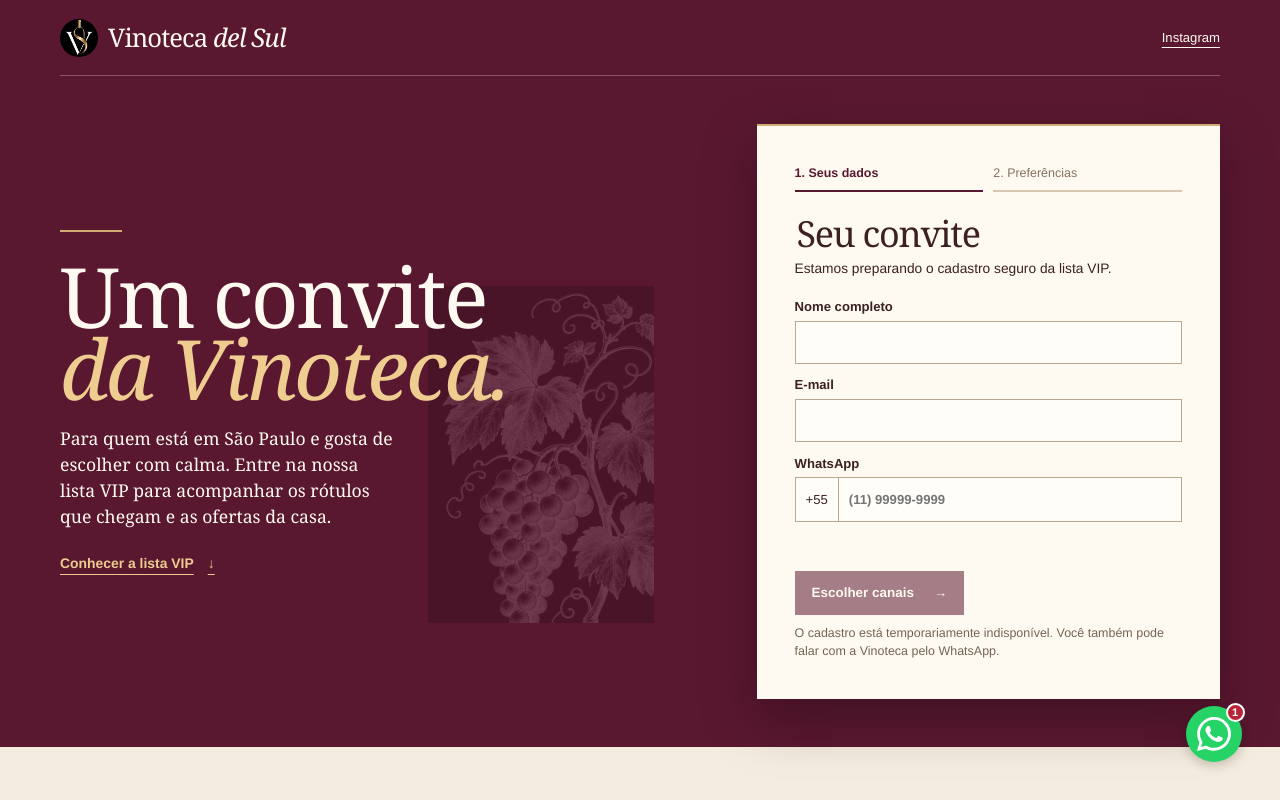
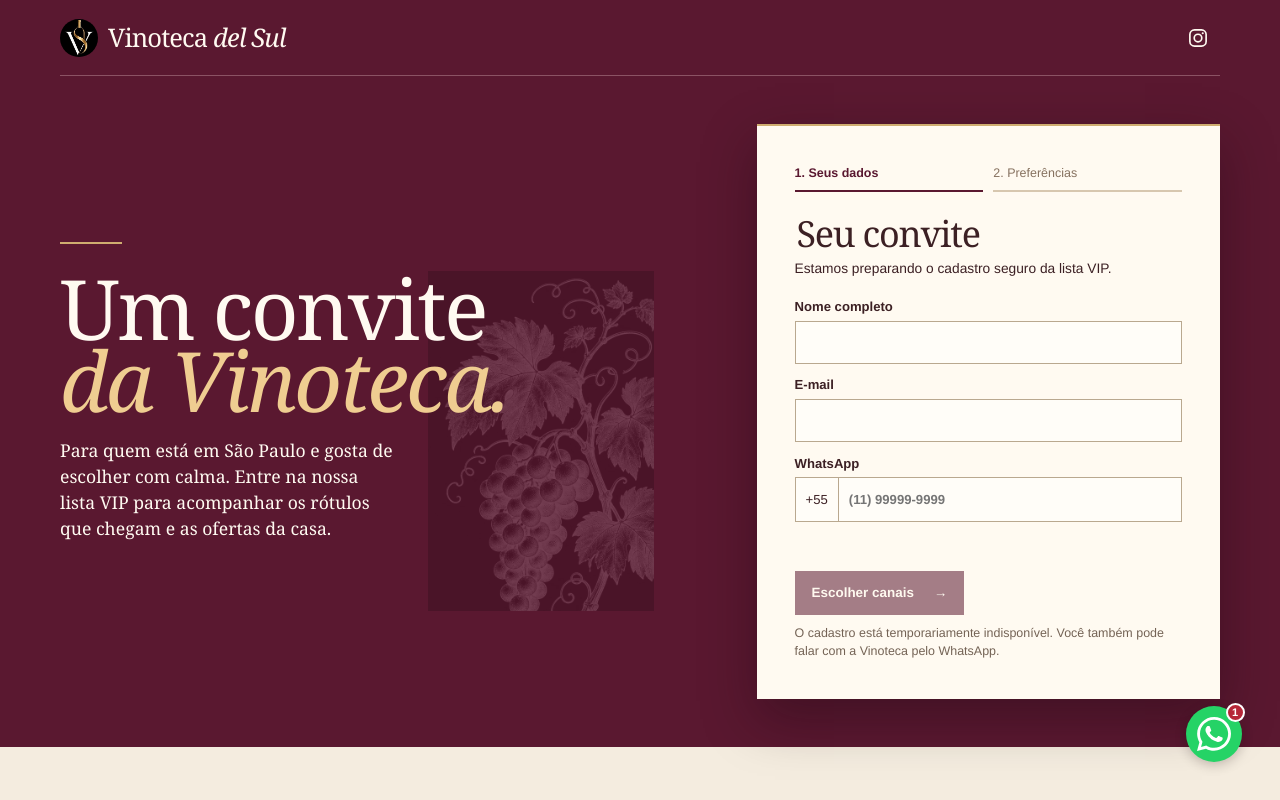
Before and after one commit to solovinosvinhos-dev/vinoteca-del-sul-aprovacao, a website: page lista-vip/index.html in a window 1280 px wide. Shown: the top 800 px of the page. Drawn offline with Linux system fonts and the light colour scheme; no server answers.

Commit message:
Simplifica o convite inicial e usa o ícone do Instagram no cabeçalho

```diff
--- a/lista-vip/index.html
+++ b/lista-vip/index.html
@@ -21,7 +21,13 @@
         <img src="recursos/perfil.jpg" width="38" height="38" alt="" />
         <span>Vinoteca <i>del Sul</i></span>
       </a>
-      <a class="mast-link" href="https://www.instagram.com/vinotecadelsul/">Instagram</a>
+      <a class="mast-link" href="https://www.instagram.com/vinotecadelsul/" aria-label="Instagram da Vinoteca del Sul">
+        <svg width="20" height="20" viewBox="0 0 24 24" fill="none" aria-hidden="true" focusable="false">
+          <rect x="2.25" y="2.25" width="19.5" height="19.5" rx="5.6" stroke="currentColor" stroke-width="2" />
+          <circle cx="12" cy="12" r="4.55" stroke="currentColor" stroke-width="2" />
+          <circle cx="17.7" cy="6.35" r="1.25" fill="currentColor" />
+        </svg>
+      </a>
     </header>
 
     <main id="inicio">
@@ -33,9 +39,6 @@
             Para quem está em São Paulo e gosta de escolher com calma. Entre na nossa lista VIP para
             acompanhar os rótulos que chegam e as ofertas da casa.
           </p>
-          <a class="text-link" href="#cadastro"
-            >Conhecer a lista VIP <span aria-hidden="true">↓</span></a
-          >
           <img class="hero-vine" src="recursos/videira.webp" alt="" />
         </div>
 
--- a/lista-vip/rubi.css
+++ b/lista-vip/rubi.css
@@ -117,7 +117,16 @@ input:focus-visible {
 .brand img {
   border-radius: 50%;
 }
-.mast-link,
+.mast-link {
+  display: grid;
+  place-items: center;
+  width: 44px;
+  height: 44px;
+  border-radius: 50%;
+}
+.mast-link:hover {
+  color: var(--gold);
+}
 .footer a {
   font-size: 0.82rem;
   text-underline-offset: 5px;
@@ -598,9 +607,6 @@ legend {
   h1 {
     font-size: 3.15rem;
   }
-  .mast-link {
-    font-size: 0.7rem;
-  }
   .form-actions {
     flex-wrap: wrap;
   }
```
